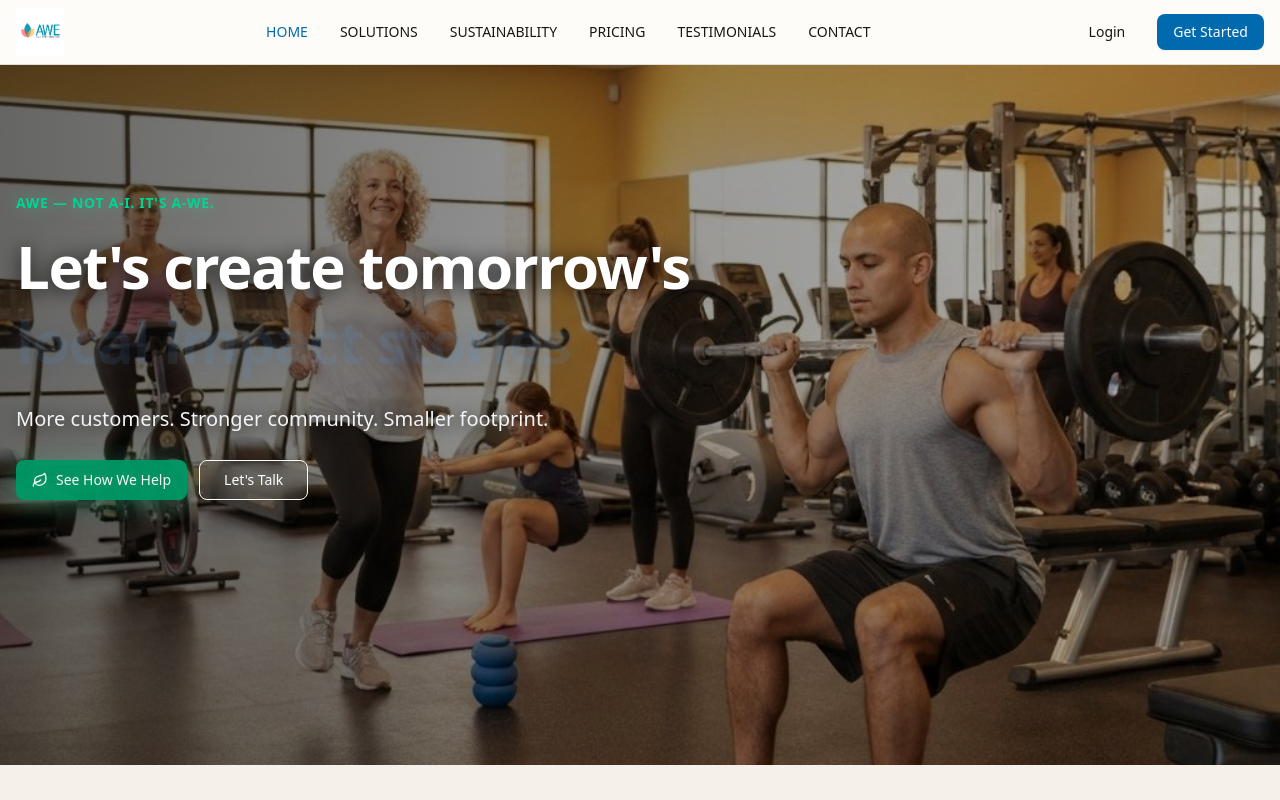
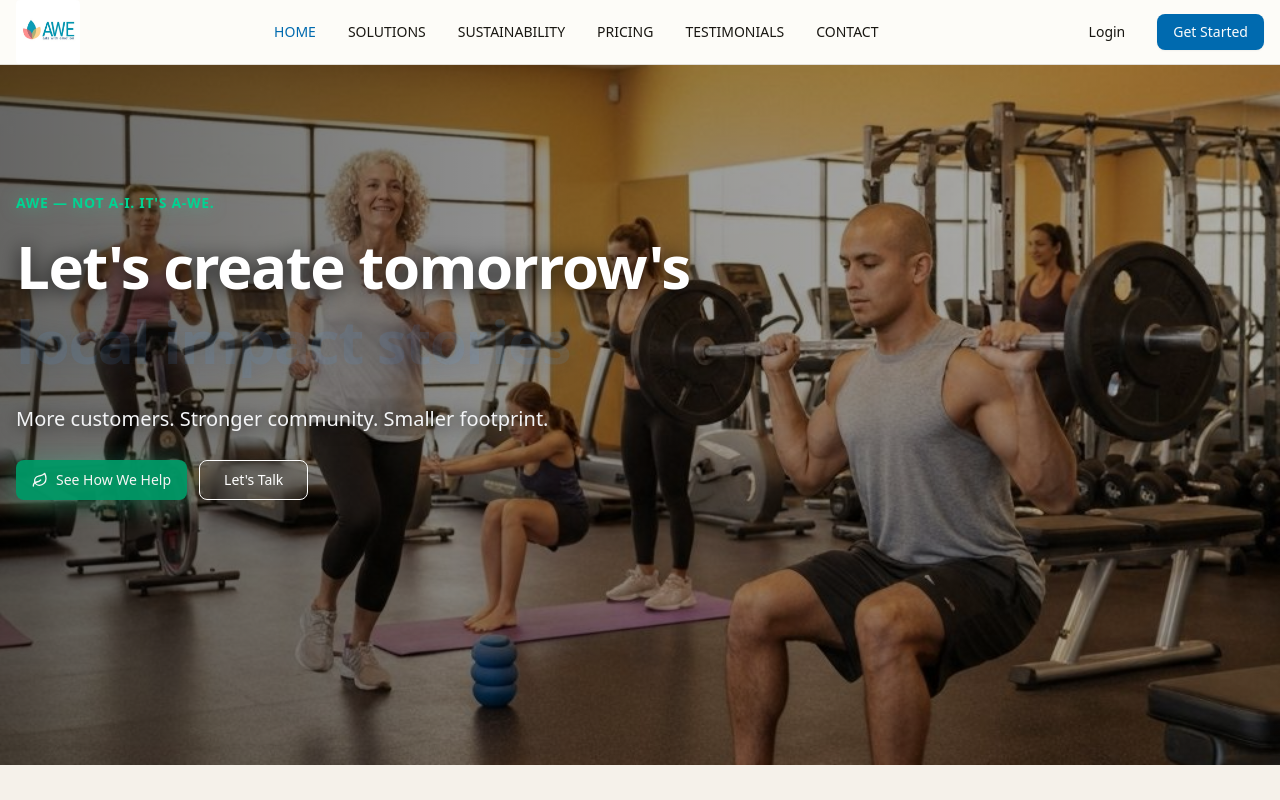
Before and after one commit to valentinasilva8/bob25, a Next.js app in the folder frontend/: page / in a window 1280 px wide. Shown: the top 800 px of the page. Built offline with nearby package versions, Linux system fonts and the light colour scheme.

Commit message:
Make header logo bigger for better visibility
- Increased logo size from 48x48 to 64x64 pixels in header
- Logo should now be much more visible and clear
- Maintains 48x48 size on form pages for consistency

```diff
--- a/frontend/components/header.tsx
+++ b/frontend/components/header.tsx
@@ -10,7 +10,7 @@ export function Header() {
     <header className="relative z-20 border-b border-border bg-background">
       <div className="container mx-auto flex h-16 items-center justify-between px-4">
         <Link href="/" className="flex items-center">
-          <Image src="/awe-logo.jpg" alt="AWE Logo" width={48} height={48} className="rounded" />
+          <Image src="/awe-logo.jpg" alt="AWE Logo" width={64} height={64} className="rounded" />
         </Link>
 
         <nav className="hidden items-center gap-8 md:flex">
```
